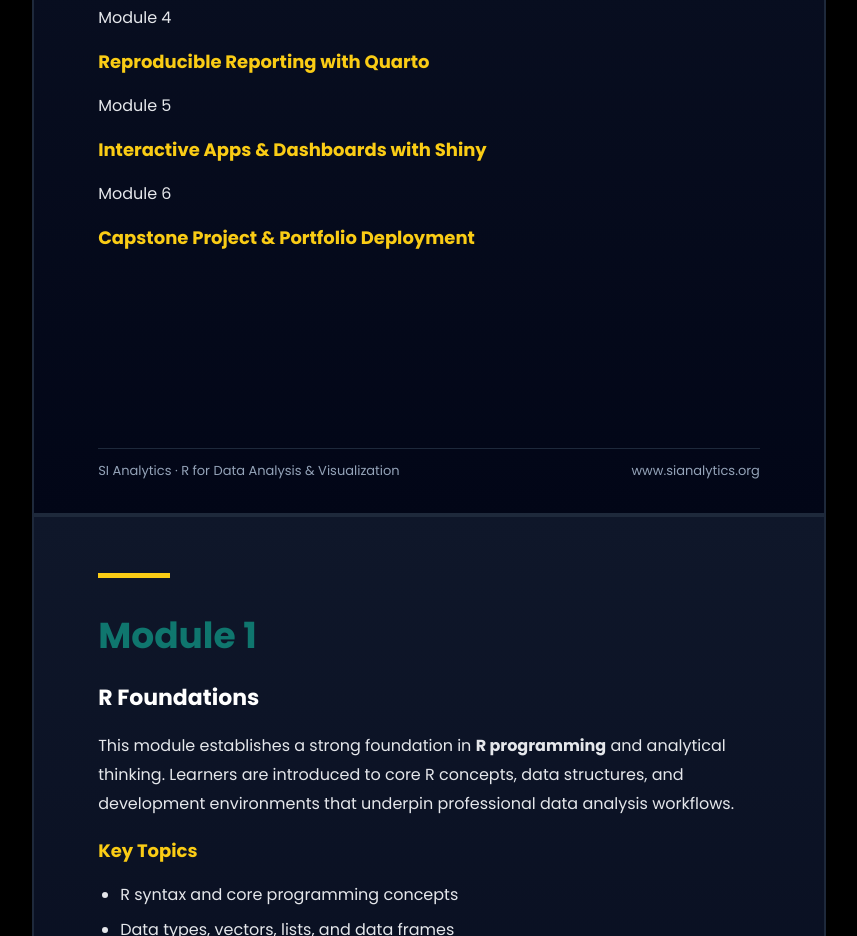
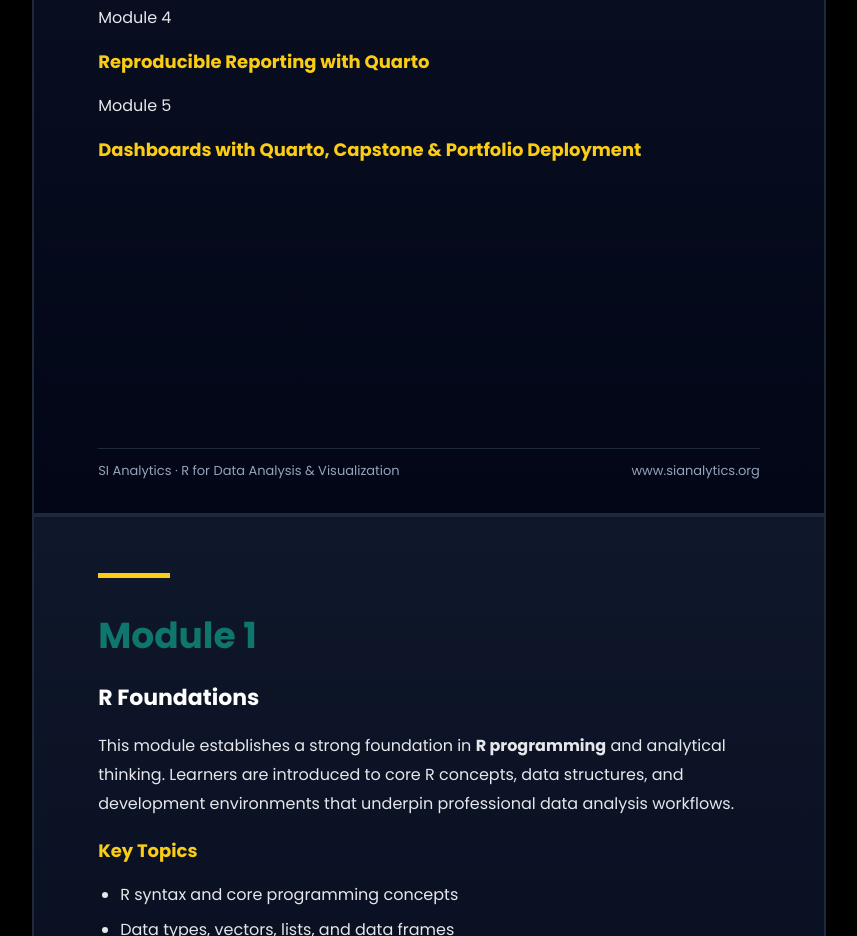
Before and after one commit to SIAnalyticsLab/bootcamps, a plain HTML site: page r-bootcamp-brochure.html in a window 1280 px wide. Shown: the part 6220-7156 px from the top of the page, without its empty margins (211-1068 px from the left). Drawn offline with Linux system fonts and the light colour scheme.

Commit message:
Update r-bootcamp-brochure.html

```diff
--- a/r-bootcamp-brochure.html
+++ b/r-bootcamp-brochure.html
@@ -256,14 +256,8 @@ li{margin-bottom:10px}
 
       <div class="module">
         <span>Module 5</span>
-        <h3>Interactive Apps & Dashboards with Shiny</h3>
+        <h3>Dashboards with Quarto, Capstone & Portfolio Deployment </h3>
       </div>
-
-      <div class="module">
-        <span>Module 6</span>
-        <h3>Capstone Project & Portfolio Deployment</h3>
-      </div>
-    </div>
 
     <div class="footer">
       <div>SI Analytics · R for Data Analysis & Visualization</div>
```
